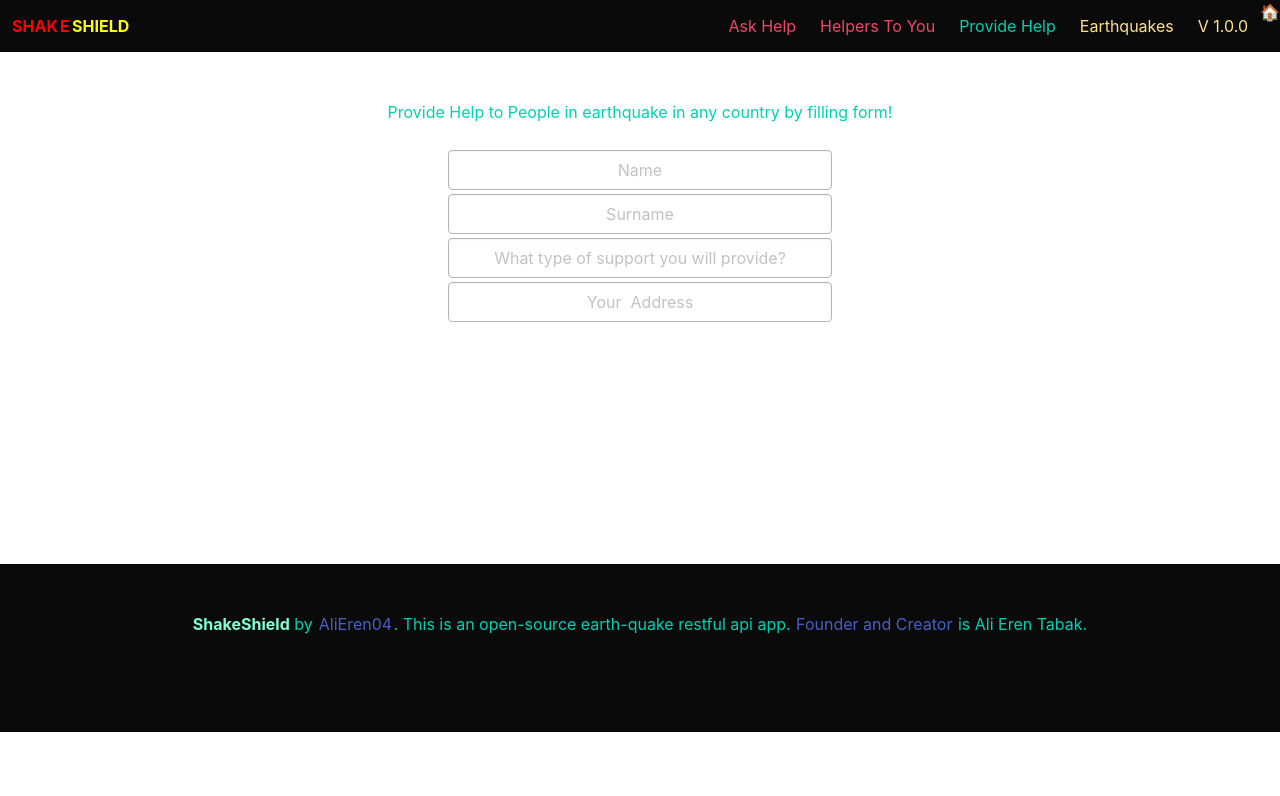
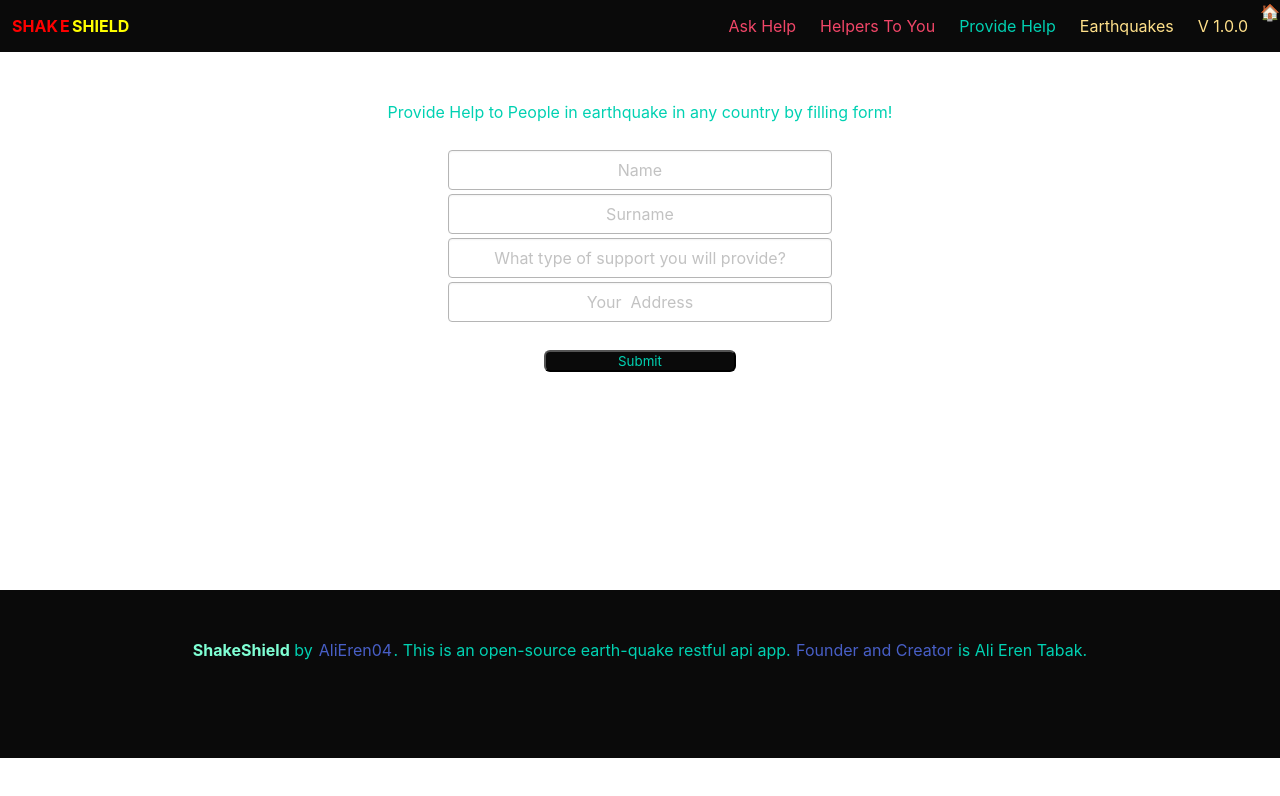
Before and after one commit to AliEren04/Shake-Shield, a website: page public/providehelp.html in a window 1280 px wide. Drawn offline with nearby package versions, Linux system fonts and the light colour scheme.

Commit message:
Update providehelp.html

```diff
--- a/public/providehelp.html
+++ b/public/providehelp.html
@@ -55,7 +55,7 @@
         <input style="width: 30%; text-align: center; margin: 2px;" class="input is-hovered has-text-primary" type="text" placeholder="Your  Address" name="helperaddress" onkeyup="if(this.value.length > 0) document.getElementById('submitbutton').disabled = false; else document.getElementById('submitbutton').disabled = true;">
         <br>
         <br>
-        <button type="submit" class="has-background-black has-text-primary"  id= "submitbutton" style=" width: 15%; text-align: center; margin: 2px; border-radius: 6px; display: none;">Submit</button>
+        <button type="submit" class="has-background-black has-text-primary"  id= "submitbutton" style=" width: 15%; text-align: center; margin: 2px; border-radius: 6px; ">Submit</button>
     </form>
 </div>
 <br>
```
